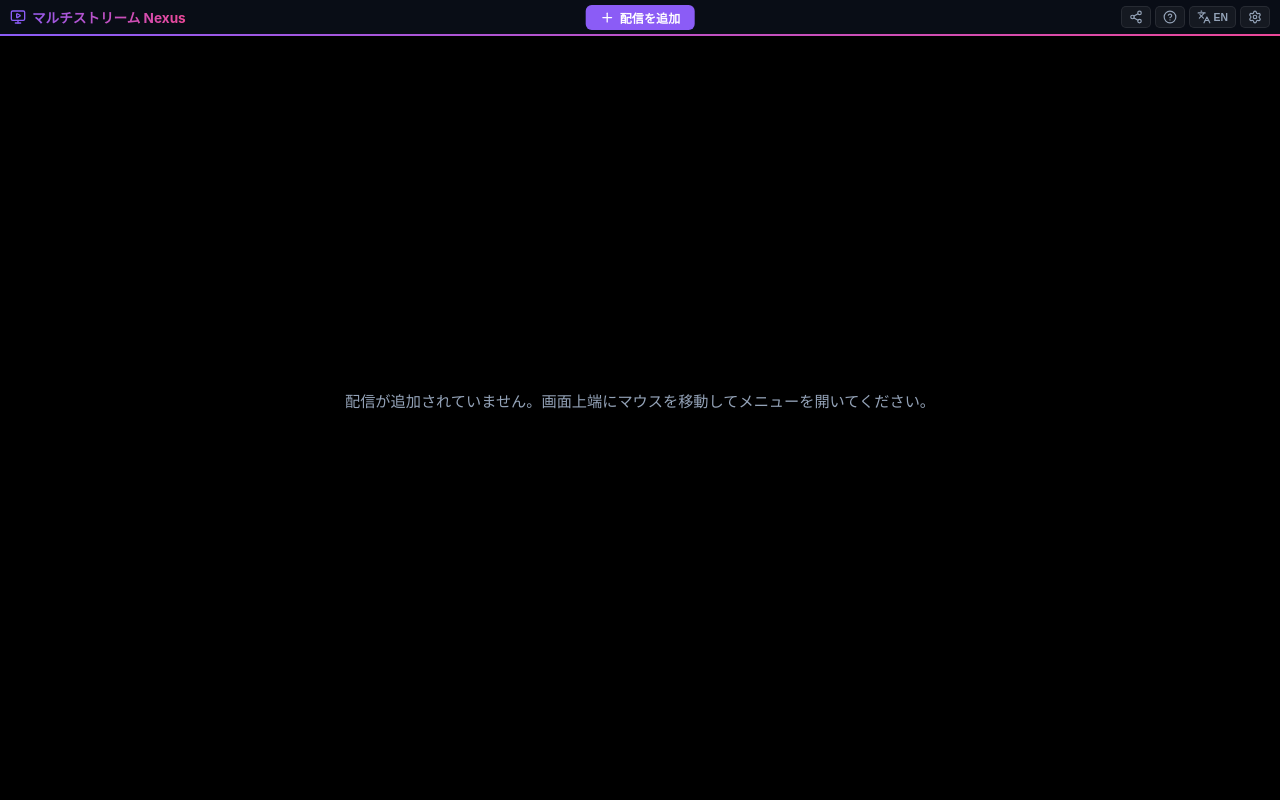
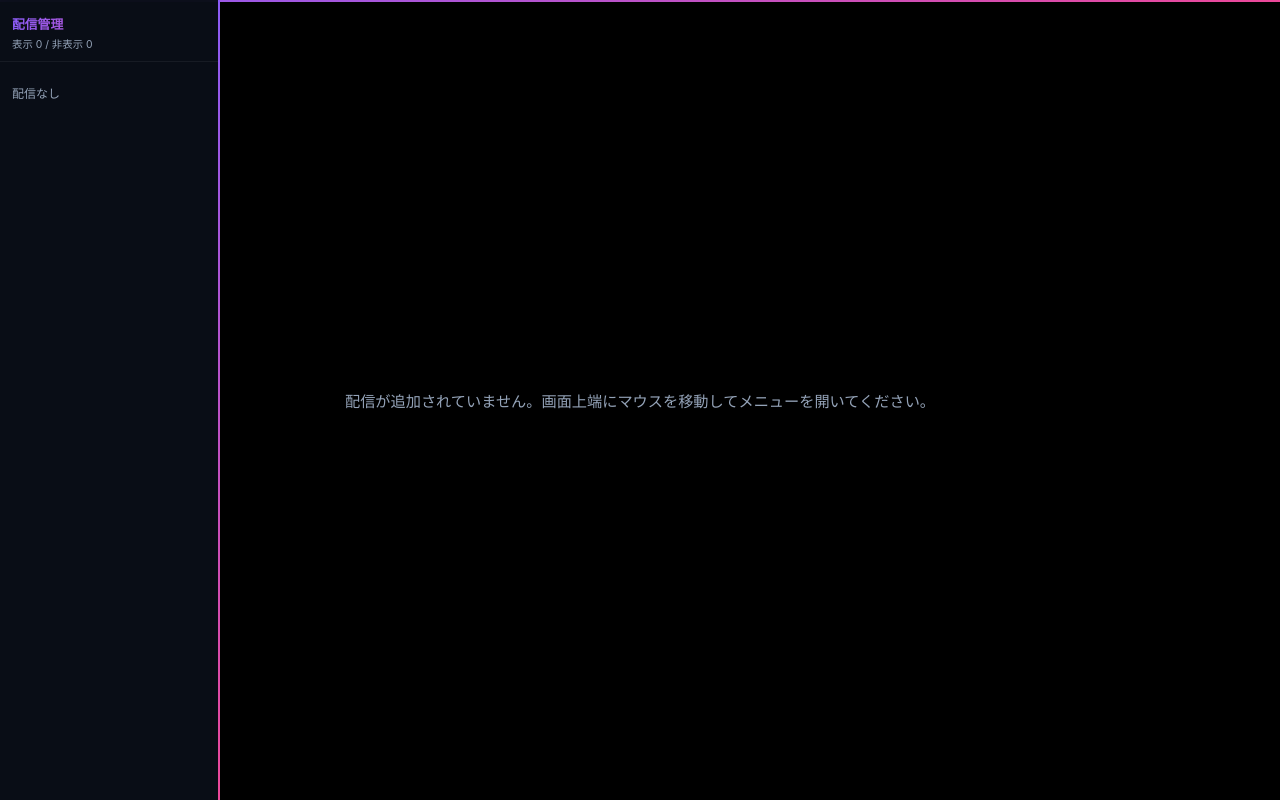
Before and after one commit to manato003/multistream-app, a React (Vite) app: page / in a window 1280 px wide. Built offline with nearby package versions, Linux system fonts and the light colour scheme.

Commit message:
feat: サイドパネルと配信非表示機能を実装

```diff
--- a/src/App.tsx
+++ b/src/App.tsx
@@ -1,7 +1,9 @@
 import { useState, useEffect, useCallback, useRef } from 'react';
 import { Plus, MonitorPlay, Settings, Share2, HelpCircle, Languages } from 'lucide-react';
 import './index.css';
+import './side-panel.css';
 import StreamGrid from './components/StreamGrid';
+import StreamSidePanel from './components/StreamSidePanel';
 import AddStreamModal from './components/AddStreamModal';
 import ShareModal from './components/ShareModal';
 import HelpModal from './components/HelpModal';
@@ -63,6 +65,10 @@ function App() {
     setStreams(prev => [...prev, stream]);
   };
 
+  const handleToggleHidden = useCallback((id: string) => {
+    setStreams(prev => prev.map(s => s.id === id ? { ...s, hidden: !s.hidden } : s));
+  }, []);
+
   const handleApplyConfig = (newStreams: Stream[]) => {
     setStreams(newStreams);
     setIsShareModalOpen(false);
@@ -116,12 +122,18 @@ function App() {
       </header>
 
       <main className="app-main">
+        <StreamSidePanel
+          streams={streams}
+          onToggleHidden={handleToggleHidden}
+          locale={locale}
+        />
         <StreamGrid
-          streams={streams}
+          streams={streams.filter(s => !s.hidden)}
           setStreams={setStreams}
           isArchiveMode={false}
           globalTime={0}
           locale={locale}
+          onHide={handleToggleHidden}
         />
       </main>
 
--- a/src/components/StreamFrame.tsx
+++ b/src/components/StreamFrame.tsx
@@ -1,5 +1,5 @@
 import React, { useState } from 'react';
-import { X, ExternalLink, RefreshCw, GripVertical } from 'lucide-react';
+import { X, ExternalLink, RefreshCw, GripVertical, EyeOff } from 'lucide-react';
 import type { Stream } from '../types';
 import TwitchPlayer from './TwitchPlayer';
 import YouTubePlayer from './YouTubePlayer';
@@ -17,12 +17,13 @@ interface StreamFrameProps {
     onDragHandleMouseDown: (e: React.MouseEvent, id: string) => void;
     isDragging: boolean;
     isDragTarget: boolean;
+    onHide: (id: string) => void;
 }
 
 const StreamFrame: React.FC<StreamFrameProps> = React.memo(({
     stream, onRemove, isArchiveMode, globalTime, locale,
     isExpanded, onToggleExpand, onDragHandleMouseDown,
-    isDragging, isDragTarget,
+    isDragging, isDragTarget, onHide,
 }) => {
     const [isHovered, setIsHovered] = useState(false);
     // Reload key is managed internally — incrementing it remounts the player
@@ -86,6 +87,9 @@ const StreamFrame: React.FC<StreamFrameProps> = React.memo(({
                     <button className="stream-frame-action" onClick={handlePopout} title={t(locale, 'popout')}>
                         <ExternalLink size={12} />
                     </button>
+                    <button className="stream-frame-action" onClick={e => { e.stopPropagation(); onHide(stream.id); }} title={locale === 'ja' ? '非表示' : 'Hide'}>
+                        <EyeOff size={12} />
+                    </button>
                     <button className="stream-frame-action close-btn" onClick={handleClose} title={t(locale, 'closeStream')}>
                         <X size={12} />
                     </button>
--- a/src/components/StreamGrid.tsx
+++ b/src/components/StreamGrid.tsx
@@ -10,6 +10,7 @@ interface StreamGridProps {
     isArchiveMode: boolean;
     globalTime: number;
     locale: Locale;
+    onHide: (id: string) => void;
 }
 
 function calcOptimalGrid(count: number, vpW: number, vpH: number) {
@@ -33,7 +34,7 @@ function calcOptimalGrid(count: number, vpW: number, vpH: number) {
     return { cols: bestCols, rows: Math.ceil(count / bestCols) };
 }
 
-const StreamGrid: React.FC<StreamGridProps> = ({ streams, setStreams, isArchiveMode, globalTime, locale }) => {
+const StreamGrid: React.FC<StreamGridProps> = ({ streams, setStreams, isArchiveMode, globalTime, locale, onHide }) => {
     const [expandedId, setExpandedId] = useState<string | null>(null);
     const [draggingId, setDraggingId] = useState<string | null>(null);
     const [dragOverId, setDragOverId] = useState<string | null>(null);
@@ -166,6 +167,7 @@ const StreamGrid: React.FC<StreamGridProps> = ({ streams, setStreams, isArchiveM
                             onDragHandleMouseDown={handleDragHandleMouseDown}
                             isDragging={false}
                             isDragTarget={false}
+                            onHide={onHide}
                         />
                     </div>
                 </div>
@@ -207,6 +209,7 @@ const StreamGrid: React.FC<StreamGridProps> = ({ streams, setStreams, isArchiveM
                             onDragHandleMouseDown={handleDragHandleMouseDown}
                             isDragging={draggingId === stream.id}
                             isDragTarget={dragOverId === stream.id && draggingId !== stream.id}
+                            onHide={onHide}
                         />
                     </div>
                 ))}
--- /dev/null
+++ b/src/components/StreamSidePanel.tsx
@@ -0,0 +1,88 @@
+import React, { useState, useRef, useCallback } from 'react';
+import { EyeOff, Eye } from 'lucide-react';
+import type { Stream } from '../types';
+import type { Locale } from '../i18n';
+
+interface StreamSidePanelProps {
+    streams: Stream[];
+    onToggleHidden: (id: string) => void;
+    locale: Locale;
+}
+
+const StreamSidePanel: React.FC<StreamSidePanelProps> = ({ streams, onToggleHidden, locale }) => {
+    const [visible, setVisible] = useState(false);
+    const hideTimerRef = useRef<ReturnType<typeof setTimeout> | null>(null);
+
+    const show = useCallback(() => {
+        if (hideTimerRef.current) clearTimeout(hideTimerRef.current);
+        setVisible(true);
+    }, []);
+
+    const scheduleHide = useCallback(() => {
+        hideTimerRef.current = setTimeout(() => setVisible(false), 300);
+    }, []);
+
+    const visibleCount = streams.filter(s => !s.hidden).length;
+    const hiddenCount = streams.filter(s => s.hidden).length;
+
+    return (
+        <>
+            {/* 左端トリガー（細バー） */}
+            <div
+                className="side-panel-trigger"
+                onMouseEnter={show}
+                onMouseLeave={scheduleHide}
+            />
+
+            {/* サイドパネル本体 */}
+            <div
+                className={`side-panel ${visible ? 'visible' : ''}`}
+                onMouseEnter={show}
+                onMouseLeave={scheduleHide}
+            >
+                <div className="side-panel-header">
+                    <span className="side-panel-title">
+                        {locale === 'ja' ? '配信管理' : 'Streams'}
+                    </span>
+                    <span className="side-panel-count">
+                        {locale === 'ja'
+                            ? `表示 ${visibleCount} / 非表示 ${hiddenCount}`
+                            : `${visibleCount} visible / ${hiddenCount} hidden`}
+                    </span>
+                </div>
+
+                <div className="side-panel-list">
+                    {streams.length === 0 && (
+                        <div className="side-panel-empty">
+                            {locale === 'ja' ? '配信なし' : 'No streams'}
+                        </div>
+                    )}
+                    {streams.map(stream => (
+                        <div
+                            key={stream.id}
+                            className={`side-panel-item ${stream.hidden ? 'is-hidden' : ''}`}
+                        >
+                            <span className={`platform-dot ${stream.type}`} style={{ flexShrink: 0 }} />
+                            <span className="side-panel-item-title" title={stream.title}>
+                                {stream.title}
+                            </span>
+                            <button
+                                className="side-panel-toggle-btn"
+                                onClick={() => onToggleHidden(stream.id)}
+                                title={stream.hidden
+                                    ? (locale === 'ja' ? '再表示' : 'Show')
+                                    : (locale === 'ja' ? '非表示' : 'Hide')}
+                            >
+                                {stream.hidden
+                                    ? <Eye size={13} />
+                                    : <EyeOff size={13} />}
+                            </button>
+                        </div>
+                    ))}
+                </div>
+            </div>
+        </>
+    );
+};
+
+export default StreamSidePanel;
--- /dev/null
+++ b/src/side-panel.css
@@ -0,0 +1,112 @@
+
+/* ===== Side Panel ===== */
+.side-panel-trigger {
+  position: fixed;
+  top: 0;
+  left: 0;
+  width: 6px;
+  height: 100%;
+  z-index: 1000;
+  cursor: pointer;
+}
+
+.side-panel {
+  position: fixed;
+  top: 0;
+  left: 0;
+  width: 220px;
+  height: 100%;
+  background: rgba(10, 14, 23, 0.96);
+  backdrop-filter: blur(12px);
+  border-right: 2px solid transparent;
+  border-image: linear-gradient(to bottom, #8b5cf6, #ec4899) 1;
+  z-index: 999;
+  transform: translateX(calc(-100% + 2px));
+  transition: transform 0.2s ease;
+  pointer-events: none;
+  display: flex;
+  flex-direction: column;
+}
+
+.side-panel.visible {
+  transform: translateX(0);
+  pointer-events: auto;
+}
+
+.side-panel-header {
+  padding: 14px 12px 10px;
+  border-bottom: 1px solid rgba(255, 255, 255, 0.06);
+  flex-shrink: 0;
+}
+
+.side-panel-title {
+  display: block;
+  font-size: 0.8rem;
+  font-weight: 700;
+  background: linear-gradient(to right, #8b5cf6, #ec4899);
+  -webkit-background-clip: text;
+  background-clip: text;
+  -webkit-text-fill-color: transparent;
+  margin-bottom: 3px;
+}
+
+.side-panel-count {
+  display: block;
+  font-size: 0.65rem;
+  color: var(--text-secondary);
+}
+
+.side-panel-list {
+  flex: 1;
+  overflow-y: auto;
+  padding: 6px 0;
+}
+
+.side-panel-empty {
+  padding: 16px 12px;
+  font-size: 0.75rem;
+  color: var(--text-secondary);
+}
+
+.side-panel-item {
+  display: flex;
+  align-items: center;
+  gap: 7px;
+  padding: 6px 10px;
+  transition: background 0.1s;
+}
+
+.side-panel-item:hover {
+  background: rgba(255, 255, 255, 0.05);
+}
+
+.side-panel-item.is-hidden {
+  opacity: 0.45;
+}
+
+.side-panel-item-title {
+  flex: 1;
+  font-size: 0.75rem;
+  overflow: hidden;
+  text-overflow: ellipsis;
+  white-space: nowrap;
+  color: var(--text-primary);
+}
+
+.side-panel-toggle-btn {
+  background: transparent;
+  border: none;
+  color: var(--text-secondary);
+  cursor: pointer;
+  padding: 3px 5px;
+  border-radius: 4px;
+  display: flex;
+  align-items: center;
+  flex-shrink: 0;
+  transition: color 0.1s, background 0.1s;
+}
+
+.side-panel-toggle-btn:hover {
+  background: rgba(255, 255, 255, 0.1);
+  color: var(--text-primary);
+}
--- a/src/types.ts
+++ b/src/types.ts
@@ -5,4 +5,5 @@ export interface Stream {
     sourceId: string;
     inputType: 'channel' | 'video' | 'url';
     startTime?: number;
+    hidden?: boolean;
 }
```
